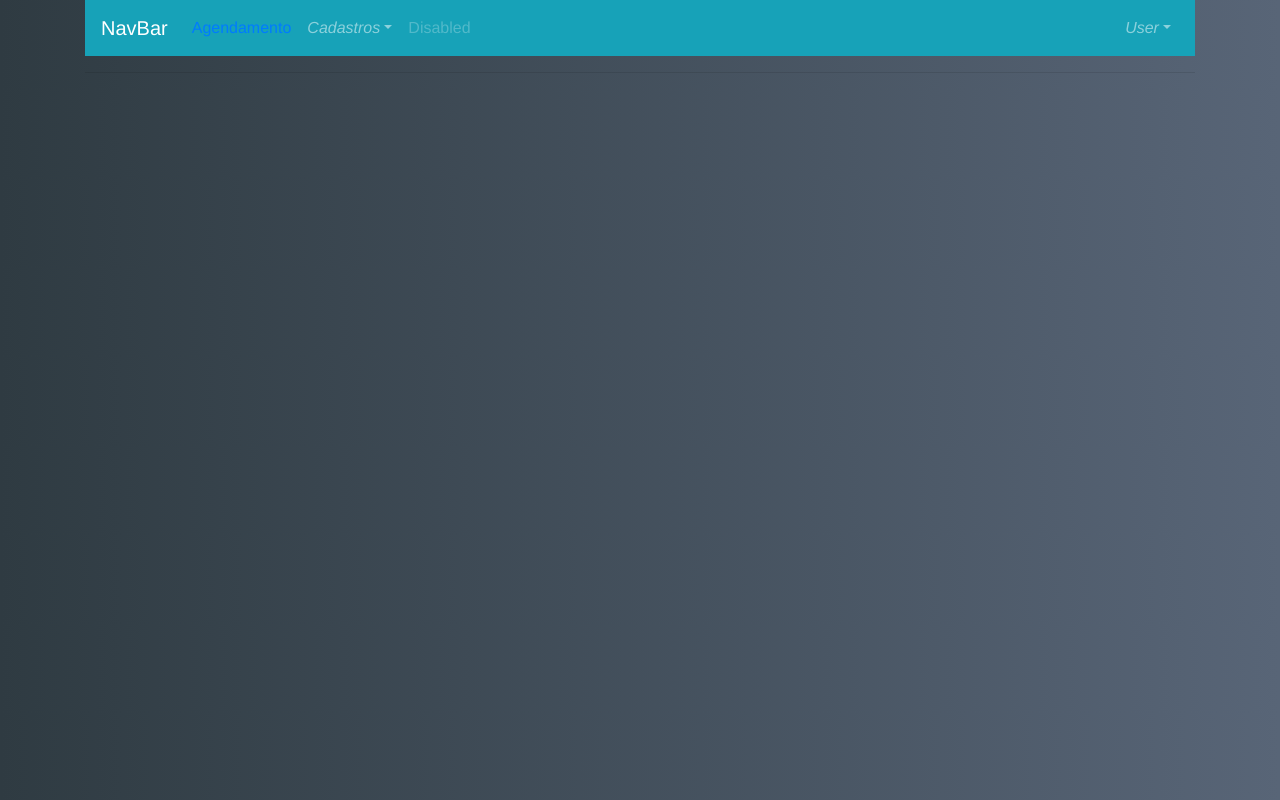
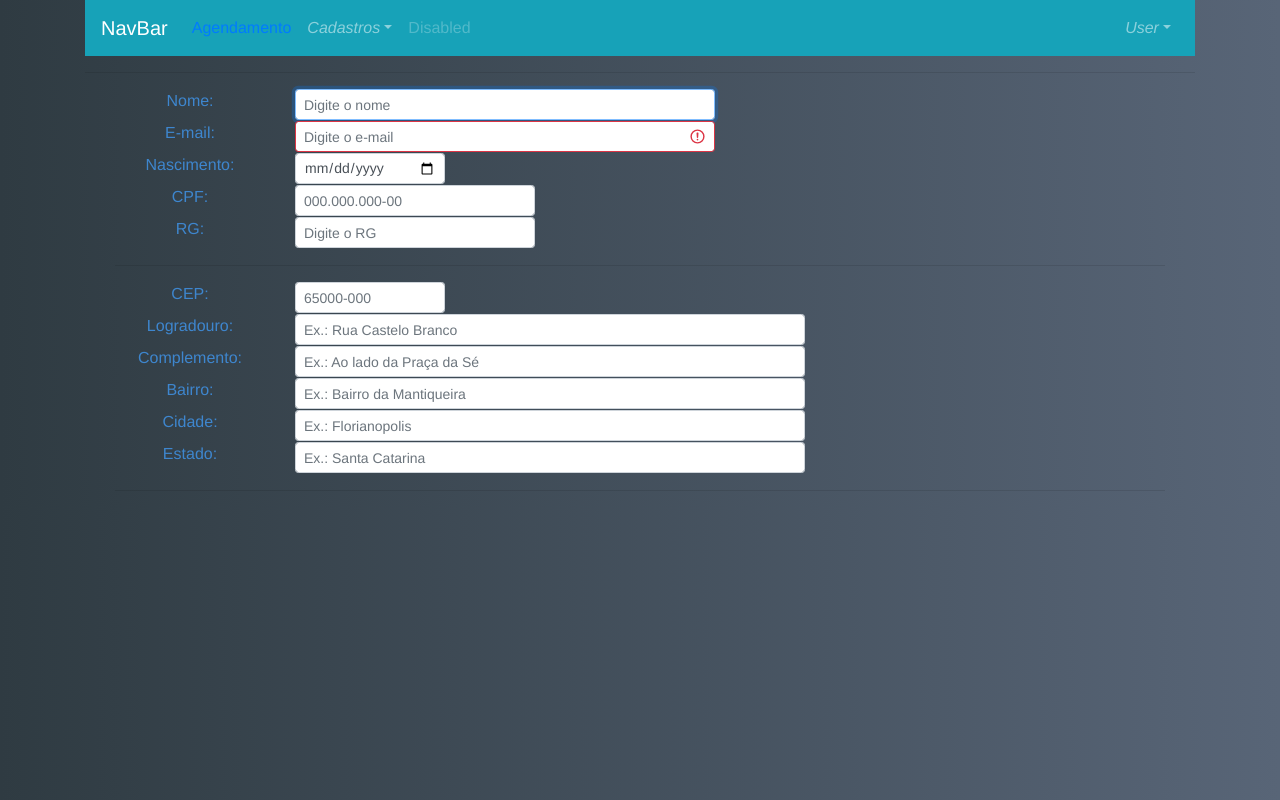
Before and after one commit to johnsantosdk/app-scheduling-medical-center, a Vue app: page /register/patient in a window 1280 px wide. Built offline with nearby package versions, Linux system fonts and the light colour scheme.

Commit message:
Alternando do bootstrap para bootstrap-vue

```diff
--- a/src/App.vue
+++ b/src/App.vue
@@ -4,7 +4,7 @@
     <NavBar />
     <hr>
     <div class="col">
-        <router-view/>
+        <router-view />
     </div>
 
 </div>
--- /dev/null
+++ b/src/components/address/Address.vue
@@ -0,0 +1,93 @@
+<template>
+<div>
+    <b-row>
+        <b-col sm="2">
+            <label for="IdCep">CEP:</label>
+        </b-col>
+        <b-col sm="2">
+            <b-form-input
+                id="IdCep"
+                size="sm"
+                type="text"
+                placeholder="65000-000"
+            ></b-form-input>
+        </b-col>
+    </b-row>
+    <b-row>
+        <b-col sm="2">
+            <label for="IdLog">Logradouro:</label>
+        </b-col>
+        <b-col sm="6">
+            <b-form-input
+                id="IdLog"
+                size="sm"
+                type="text"
+                placeholder="Ex.: Rua Castelo Branco"
+            ></b-form-input>
+        </b-col>
+    </b-row>
+    <b-row>
+        <b-col sm="2">
+            <label for="IdComp">Complemento:</label>
+        </b-col>
+        <b-col sm="6">
+            <b-form-input
+                id="IdComp"
+                size="sm"
+                type="text"
+                placeholder="Ex.: Ao lado da Praça da Sé"
+            ></b-form-input>
+        </b-col>
+    </b-row>
+    <b-row>
+        <b-col sm="2">
+            <label for="IdBai">Bairro:</label>
+        </b-col>
+        <b-col sm="6">
+            <b-form-input
+                id="IdBai"
+                size="sm"
+                type="text"
+                placeholder="Ex.: Bairro da Mantiqueira"
+            ></b-form-input>
+        </b-col>
+    </b-row>
+    <b-row>
+        <b-col sm="2">
+            <label for="IdCid">Cidade:</label>
+        </b-col>
+        <b-col sm="6">
+            <b-form-input
+                id="IdCid"
+                size="sm"
+                type="text"
+                placeholder="Ex.: Florianopolis"
+            ></b-form-input>
+        </b-col>
+    </b-row>
+    <b-row>
+        <b-col sm="2">
+            <label for="IdEst">Estado:</label>
+        </b-col>
+        <b-col sm="6">
+            <b-form-input
+                id="IdEst"
+                size="sm"
+                type="text"
+                placeholder="Ex.: Santa Catarina"
+            ></b-form-input>
+        </b-col>
+    </b-row>
+</div>
+</template>
+
+<script>
+
+    export default {
+
+    }
+</script>
+
+<style lang="scss" scoped>
+
+</style>
--- a/src/components/patient/CreatePatient.vue
+++ b/src/components/patient/CreatePatient.vue
@@ -0,0 +1,89 @@
+<template>
+    <b-container fluid>
+        <b-row>
+            <b-col sm="2">
+                <label for="IdPatientName">Nome:</label>
+            </b-col>
+            <b-col sm="5">
+                <b-form-input
+                    id="IdPatientName"
+                    size="sm"
+                    placeholder="Digite o nome"
+                    autofocus
+                    required
+                ></b-form-input>
+            </b-col>
+        </b-row>
+        <b-row>
+            <b-col sm="2">
+                <label for="IdPatientEmail">E-mail:</label>
+            </b-col>
+            <b-col sm="5">
+                <b-form-input
+                    id="IdPatientName"
+                    size="sm"
+                    type="email"
+                    :state="false"
+                    placeholder="Digite o e-mail"
+                    required
+                ></b-form-input>
+            </b-col>
+        </b-row>
+        <b-row>
+            <b-col sm="2">
+                <label for="IdPatientNasc">Nascimento:</label>
+            </b-col>
+            <b-col sm="2">
+                <b-form-input
+                    id="IdPatientNasc"
+                    size="sm"
+                    type="date"
+                ></b-form-input>
+            </b-col>
+        </b-row>
+        <b-row>
+            <b-col sm="2">
+                <label for="IdPatientCpf">CPF:</label>
+            </b-col>
+            <b-col sm="3">
+                <b-form-input
+                    id="IdPatientCpf"
+                    size="sm"
+                    type="text"
+                    placeholder="000.000.000-00"
+                    required
+                ></b-form-input>
+            </b-col>
+        </b-row>
+        <b-row>
+            <b-col sm="2">
+                <label for="IdPatientRg">RG:</label>
+            </b-col>
+            <b-col sm="3">
+                <b-form-input
+                    id="IdPatientRg"
+                    size="sm"
+                    type="text"
+                    placeholder="Digite o RG"
+                ></b-form-input>
+            </b-col>
+        </b-row>
+        <hr>
+        <Address />
+        <hr>
+    </b-container>
+</template>
+
+<script>
+import Address from '../address/Address';
+
+export default {
+     components: {
+         Address
+     }
+}
+</script>
+
+<style scoped>
+
+</style>
--- /dev/null
+++ b/src/components/register/Register.vue
@@ -0,0 +1,15 @@
+<template>
+    <div>
+        <router-view />
+    </div>
+</template>
+
+<script>
+    export default {
+
+    }
+</script>
+
+<style scoped>
+
+</style>
--- a/src/router/index.ts
+++ b/src/router/index.ts
@@ -2,6 +2,7 @@ import Vue from 'vue';
 import VueRouter, { RouteConfig } from 'vue-router';
 import Home from '../views/Home.vue';
 
+import Register from '../components/register/Register.vue';
 import CreateScheduling from '../components/scheduling/CreateScheduling.vue';
 import CreatePatient from '../components/patient/CreatePatient.vue';
 import CreateClerk from '../components/functionaries/clerk/CreateClerk.vue';
@@ -23,8 +24,16 @@ const routes: Array<RouteConfig> = [
     name: 'CreateScheduling',
     component: CreateScheduling,
   },
+  // {
+  //   path: '/register/patient',
+  //   name: 'CreatePatient',
+  //   component: CreatePatient,
+  // },
   {
     path: '/register',
+    name: 'register',
+    component: Register,
+
     children: [
       {
         path: 'patient',
--- a/src/views/nav-bar/NavBar.vue
+++ b/src/views/nav-bar/NavBar.vue
@@ -13,7 +13,7 @@
                     <em>Cadastros</em>
                 </template>
                 <b-dropdown-item>
-                    <router-link to="/register/patient">Paciente</router-link>
+                    <router-link :to="{name: 'CreatePatient'}">Paciente</router-link>
                 </b-dropdown-item>
                 <b-dropdown-item>
                     <router-link to="/register/clerk">Atendente</router-link>
```
